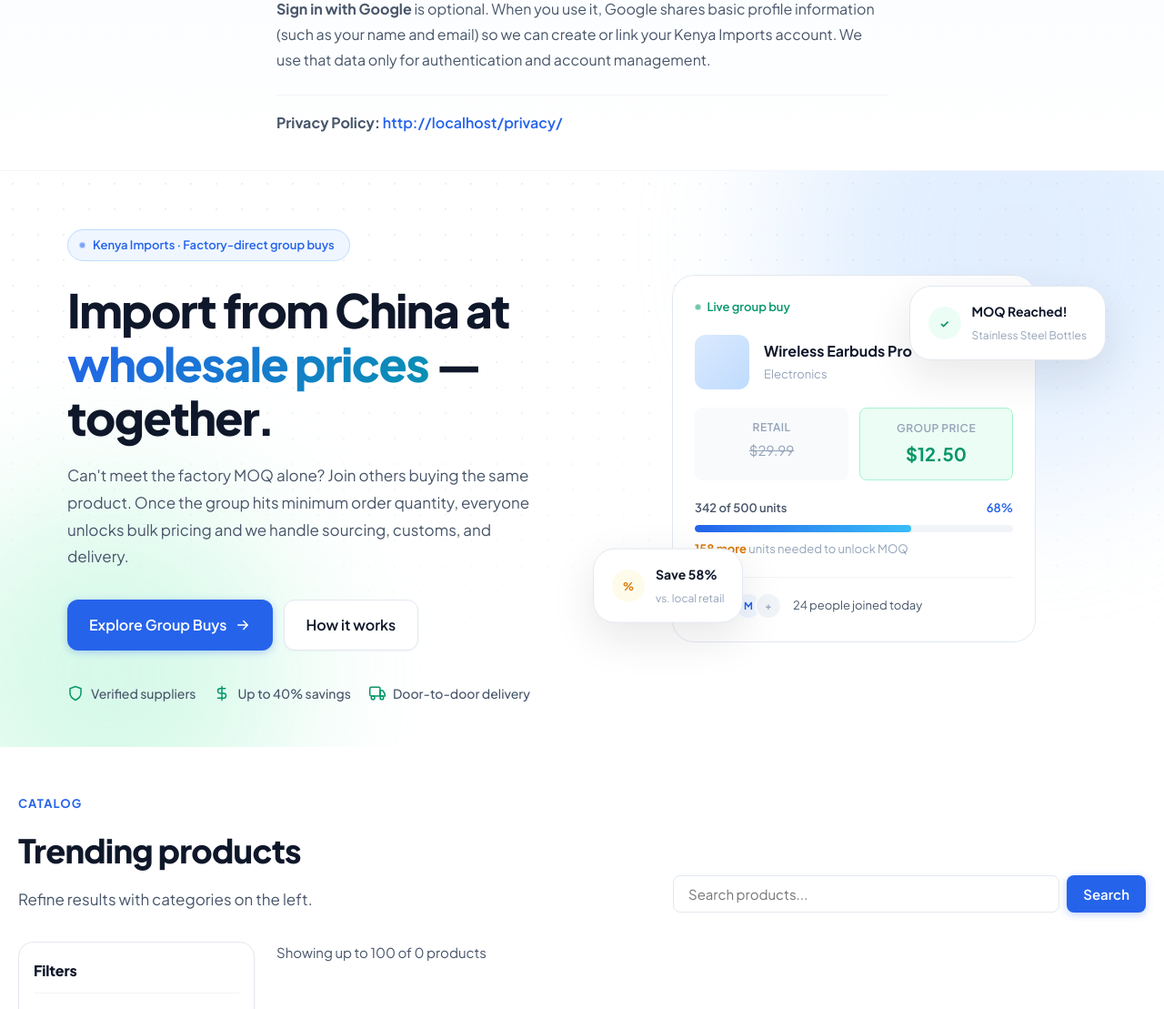
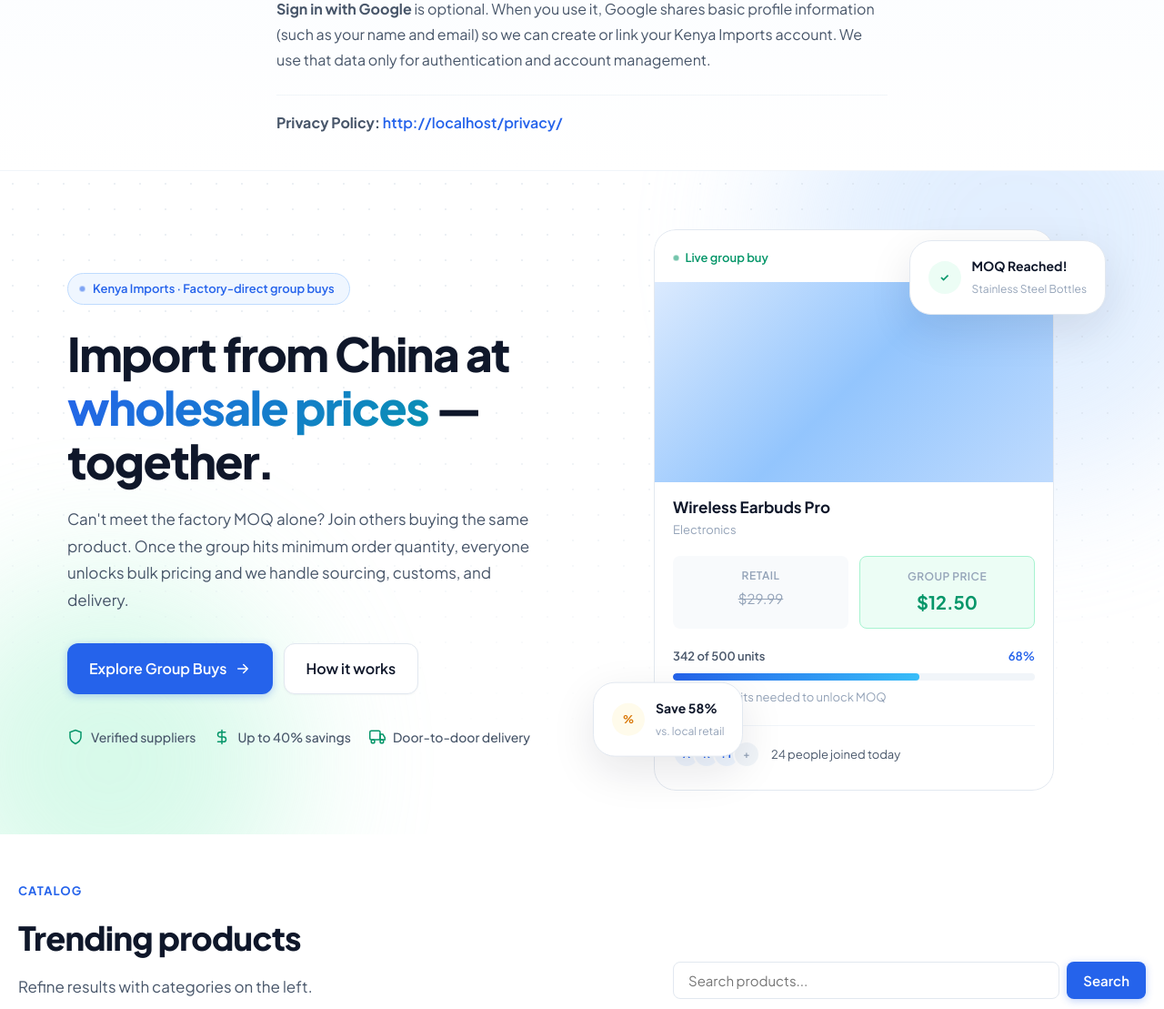
Before and after one commit to kamcho/crowdsource, a Django app: page / in a window 1280 px wide. Shown: the part 941-2050 px from the top of the page at 91% size. Run offline with Django 5.2, Linux system fonts and the light colour scheme; data that the repository does not hold is empty.

Commit message:
Enlarge hero carousel product image area.
Co-authored-by: Cursor <cursoragent@cursor.com>

```diff
--- a/home/templates/home/partials/hero_carousel.html
+++ b/home/templates/home/partials/hero_carousel.html
@@ -9,12 +9,12 @@
                         <span class="live-tag"><span class="live-pulse"></span>Live group buy</span>
                         <span class="hero-card-time">Closes in 4 days</span>
                     </div>
+                    <div class="hero-card-media">
+                        <div class="hero-thumb hero-thumb-1" aria-hidden="true"></div>
+                    </div>
                     <div class="hero-card-product">
-                        <div class="hero-thumb hero-thumb-1"></div>
-                        <div>
-                            <h3>Wireless Earbuds Pro</h3>
-                            <p class="hero-card-category">Electronics</p>
-                        </div>
+                        <h3>Wireless Earbuds Pro</h3>
+                        <p class="hero-card-category">Electronics</p>
                     </div>
                     <div class="price-compare">
                         <div class="price-item">
@@ -60,16 +60,16 @@
                         <span class="hero-card-time">Closes in {{ group_buy.closes_at|timeuntil }}</span>
                         {% endif %}
                     </div>
+                    <div class="hero-card-media">
+                        {% if image %}
+                        <img src="{{ image.file.url }}" alt="{{ product.name }}" class="hero-thumb hero-thumb-image">
+                        {% else %}
+                        <div class="hero-thumb hero-thumb-1" aria-hidden="true"></div>
+                        {% endif %}
+                    </div>
                     <div class="hero-card-product">
-                        {% if image %}
-                        <img src="{{ image.file.url }}" alt="" class="hero-thumb hero-thumb-image">
-                        {% else %}
-                        <div class="hero-thumb hero-thumb-1"></div>
-                        {% endif %}
-                        <div>
-                            <h3>{{ product.name }}</h3>
-                            <p class="hero-card-category">{{ product.category.name }}</p>
-                        </div>
+                        <h3>{{ product.name }}</h3>
+                        <p class="hero-card-category">{{ product.category.name }}</p>
                     </div>
                     <div class="price-compare price-compare-single">
                         <div class="price-item price-item-highlight">
--- a/static/css/landing.css
+++ b/static/css/landing.css
@@ -133,12 +133,12 @@
 /* Hero visual cards */
 .hero-visual {
     position: relative;
-    min-height: 420px;
+    min-height: 480px;
 }
 
 .hero-carousel {
     position: relative;
-    max-width: 400px;
+    max-width: 440px;
     margin: 0 auto;
     z-index: 2;
 }
@@ -219,16 +219,50 @@
 .hero-card-main {
     position: relative;
     z-index: 2;
-    padding: 1.5rem;
-    max-width: 400px;
+    padding: 1.25rem 1.25rem 1.5rem;
+    max-width: 440px;
     margin: 0 auto;
+    overflow: hidden;
+}
+
+.hero-card-media {
+    width: calc(100% + 2.5rem);
+    height: 220px;
+    margin: 0 -1.25rem 1rem;
+    overflow: hidden;
+    background: var(--color-bg-subtle);
+}
+
+.hero-card-media .hero-thumb,
+.hero-card-media .hero-thumb-image {
+    display: block;
+    width: 100%;
+    height: 100%;
+    border-radius: 0;
+    object-fit: cover;
+}
+
+.hero-card-product {
+    margin-bottom: 1.15rem;
+}
+
+.hero-card-product h3 {
+    font-size: 1.0625rem;
+    font-weight: 700;
+    margin-bottom: 0.2rem;
+    line-height: 1.35;
+}
+
+.hero-card-category {
+    font-size: 0.8125rem;
+    color: var(--color-text-muted);
 }
 
 .hero-card-top {
     display: flex;
     align-items: center;
     justify-content: space-between;
-    margin-bottom: 1.25rem;
+    margin-bottom: 1rem;
 }
 
 .live-tag {
@@ -253,33 +287,8 @@
     color: var(--color-text-muted);
 }
 
-.hero-card-product {
-    display: flex;
-    gap: 1rem;
-    align-items: center;
-    margin-bottom: 1.25rem;
-}
-
-.hero-thumb {
-    width: 60px;
-    height: 60px;
-    border-radius: var(--radius);
-    flex-shrink: 0;
-}
-
 .hero-thumb-1 {
-    background: linear-gradient(135deg, #dbeafe, #bfdbfe);
-}
-
-.hero-card-product h3 {
-    font-size: 1rem;
-    font-weight: 700;
-    margin-bottom: 0.15rem;
-}
-
-.hero-card-category {
-    font-size: 0.8125rem;
-    color: var(--color-text-muted);
+    background: linear-gradient(135deg, #dbeafe 0%, #93c5fd 50%, #bfdbfe 100%);
 }
 
 .price-compare {
```
